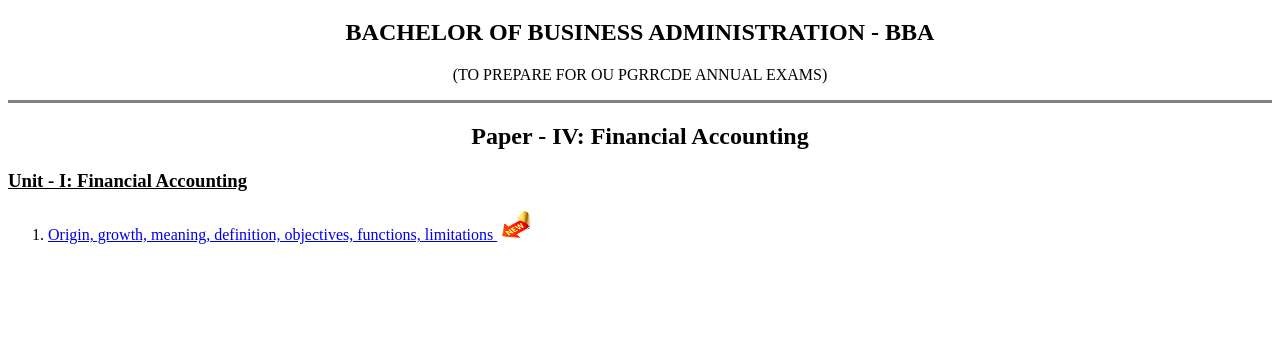
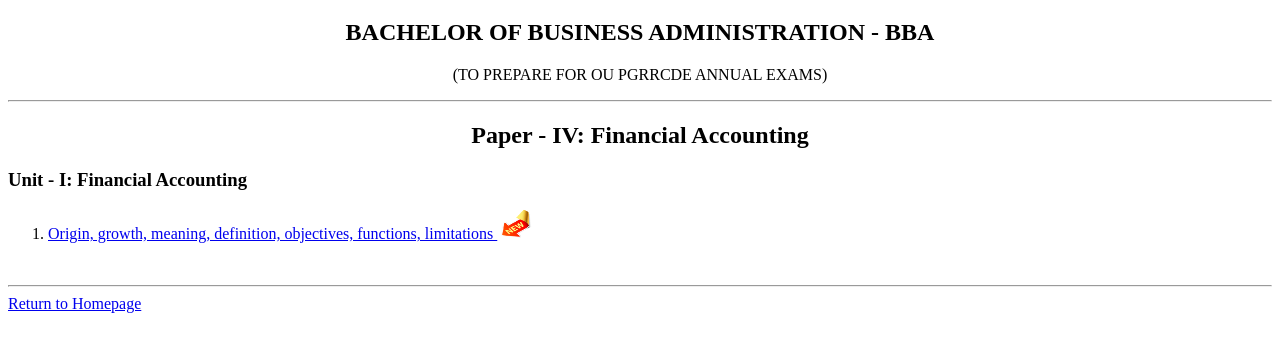
Before and after one commit to RufusRajC/bba, a plain HTML site: page fa.html in a window 1280 px wide. Shown: the part 61-412 px from the top of the page. Drawn offline with Linux system fonts and the light colour scheme.

Commit message:
Update fa.html

```diff
--- a/fa.html
+++ b/fa.html
@@ -2,23 +2,27 @@
 <html lang="en" dir="ltr">
   <head>
     <meta charset="utf-8">
-    <title></title>
+    <link rel="stylesheet" href="styles.css">
+    <title>FA Notes</title>
   </head>
   <body>
     <center>
       <h1>PERSONAL SKILLS DEVELOPMENT AND TECHNICAL EDUCATION</h1>
       <h2>BACHELOR OF BUSINESS ADMINISTRATION - BBA</h2>
       <p>(TO PREPARE FOR OU PGRRCDE ANNUAL EXAMS)</p>
-      <hr size="3" noshade>
+      <hr>
     </center>
     <center>
       <h2>Paper - IV: Financial Accounting</h2>
     </center>
-    <h3><u>Unit - I: Financial Accounting</u></h3>
+    <h3>Unit - I: Financial Accounting</h3>
     <ol>
       <li><a href="materials/fa/fau1l1.pdf">
         Origin, growth, meaning, definition, objectives, functions, limitations
   </a><img height="30" width="40" src="images/new.jpg" alt="new-img"></li>
     </ol>
+    <br>
+    <hr>
+    <a href="index.html">Return to Homepage</a>
   </body>
 </html>
```
